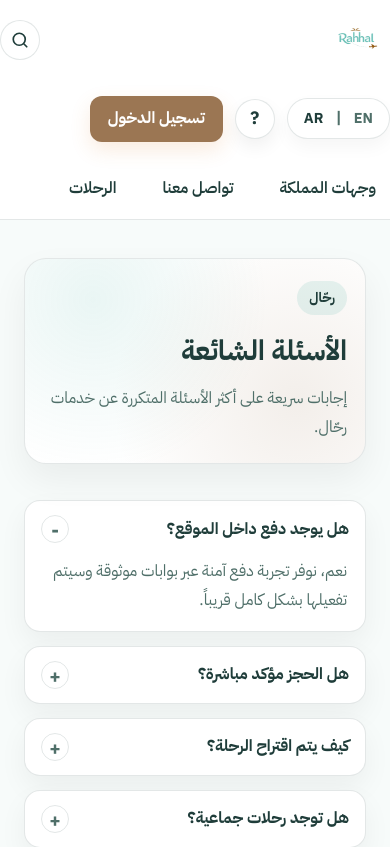
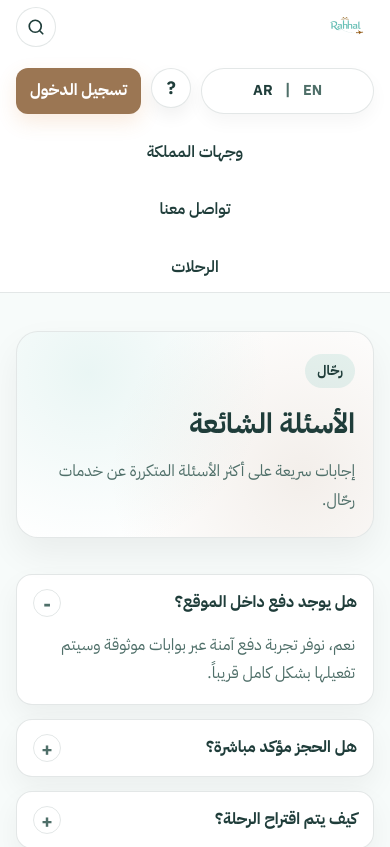
Before and after one commit to samar12325/Rahhal-Front, a React (Vite) app: page /faq in a window 390 px wide. Shown: the top 847 px of the page. Built offline with nearby package versions, Linux system fonts and the light colour scheme; no server answers; a web font is replaced by a local one.

Commit message:
improve mobile responsiveness

```diff
--- a/src/pages/BookingDateSelection/BookingDateSelection.css
+++ b/src/pages/BookingDateSelection/BookingDateSelection.css
@@ -354,6 +354,20 @@
 }
 
 @media (max-width: 900px) {
+  .bookingMain {
+    padding: 24px 20px 56px;
+  }
+
+  .bookingCard {
+    padding: 24px;
+    border-radius: 24px;
+  }
+
+  .bookingTripInfo {
+    flex-direction: column;
+    align-items: flex-start;
+  }
+
   .bookingSteps {
     grid-template-columns: 1fr;
   }
@@ -372,7 +386,112 @@
     padding: 24px 16px 48px;
   }
 
+  .bookingIntro {
+    display: grid;
+    gap: 8px;
+  }
+
+  .bookingIntro h1 {
+    font-size: 1.45rem;
+    line-height: 1.4;
+  }
+
+  .bookingCard {
+    padding: 18px;
+    border-radius: 20px;
+    gap: 20px;
+  }
+
+  .bookingStep,
+  .timeStep,
+  .peopleStep,
+  .calendarStep {
+    padding: 16px;
+    border-radius: 20px;
+  }
+
+  .calendarHeader {
+    padding: 14px 14px 10px;
+  }
+
+  .calendarWeekdays {
+    padding: 0 10px 6px;
+    font-size: 0.75rem;
+  }
+
+  .calendarGrid {
+    gap: 6px;
+    padding: 8px 10px 12px;
+  }
+
+  .calendarDay {
+    height: 52px;
+    border-radius: 14px;
+    font-size: 0.95rem;
+  }
+
+  .calendarLabel {
+    font-size: 0.96rem;
+    text-align: center;
+  }
+
   .bookingChip {
     grid-template-columns: 1fr;
   }
+
+  .bookingChips {
+    grid-template-columns: 1fr;
+  }
+
+  .bookingPeopleControl {
+    grid-template-columns: 44px minmax(0, 1fr) 44px;
+  }
+
+  .peopleBtn {
+    width: 44px;
+    height: 44px;
+    border-radius: 14px;
+  }
 }
+
+@media (max-width: 400px) {
+  .bookingMain {
+    padding-inline: 12px;
+  }
+
+  .bookingStepHeader {
+    align-items: flex-start;
+  }
+
+  .bookingStepHeader > div {
+    min-width: 0;
+  }
+
+  .bookingStepHint {
+    line-height: 1.5;
+  }
+
+  .bookingTripTitle {
+    font-size: 1.1rem;
+  }
+
+  .bookingTripPrice {
+    width: 100%;
+    text-align: center;
+  }
+
+  .calendarNavBtn {
+    width: 36px;
+    height: 36px;
+    border-radius: 12px;
+  }
+
+  .calendarDay {
+    height: 44px;
+    font-size: 0.88rem;
+  }
+
+  .bookingSubmit {
+    font-size: 0.98rem;
+  }
+}
--- a/src/pages/Events/EventsPage.css
+++ b/src/pages/Events/EventsPage.css
@@ -6,6 +6,11 @@
 
 .eventCard {
   align-content: start;
+}
+
+.eventCard .tripMeta {
+  display: grid;
+  gap: 6px;
 }
 
 .eventDescription {
@@ -20,6 +25,10 @@
   font-weight: 800;
 }
 
+.eventCard .primaryBtn {
+  width: 100%;
+}
+
 @media (max-width: 980px) {
   .eventsFiltersRow {
     grid-template-columns: 1fr 1fr;
@@ -30,4 +39,31 @@
   .eventsFiltersRow {
     grid-template-columns: 1fr;
   }
+
+  .eventCard .tripImg {
+    height: 190px;
+  }
+
+  .eventDescription {
+    font-size: 0.94rem;
+    line-height: 1.65;
+  }
+
+  .eventPrice {
+    font-size: 0.96rem;
+  }
 }
+
+@media (max-width: 420px) {
+  .eventCard .tripImg {
+    height: 160px;
+  }
+
+  .eventCard .tripBody {
+    gap: 8px;
+  }
+
+  .eventCard .tripMeta {
+    font-size: 0.85rem;
+  }
+}
--- a/src/pages/Home/Home.css
+++ b/src/pages/Home/Home.css
@@ -203,6 +203,7 @@
   top: calc(100% + 10px);
   right: 0;
   min-width: 220px;
+  max-width: min(320px, calc(100vw - 32px));
   display: grid;
   gap: 6px;
   padding: 10px;
@@ -1058,8 +1059,13 @@
 
 /* Responsive */
 @media (max-width: 920px) {
+  .container {
+    padding: 0 18px;
+  }
+
   .headerInner {
     flex-wrap: wrap;
+    align-items: flex-start;
   }
 
   .brandSearch {
@@ -1071,6 +1077,7 @@
 
   .searchWrapper {
     flex: 1;
+    min-width: 0;
     justify-content: flex-end;
     position: relative;
   }
@@ -1087,22 +1094,102 @@
   .searchWrapper.searchOpen .searchBox {
     display: flex;
   }
+
+  .actions {
+    order: 2;
+    width: 100%;
+    justify-content: space-between;
+    flex-wrap: wrap;
+  }
+
+  .nav {
+    order: 3;
+    width: 100%;
+    justify-content: flex-start;
+    flex-wrap: nowrap;
+    overflow-x: auto;
+    padding-bottom: 4px;
+    scrollbar-width: none;
+  }
+
+  .nav::-webkit-scrollbar {
+    display: none;
+  }
+
+  .navLink,
+  .navTrigger,
+  .navDropdown {
+    flex: 0 0 auto;
+    white-space: nowrap;
+  }
 }
 
 @media (max-width: 640px) {
+  .container {
+    padding: 0 16px;
+  }
+
+  .headerInner {
+    gap: 14px;
+  }
+
+  .logo {
+    height: 54px;
+  }
+
   .searchBox {
     min-width: auto;
   }
 
+  .actions {
+    gap: 10px;
+    align-items: stretch;
+    justify-content: space-between;
+  }
+
+  .langToggle {
+    padding: 6px 10px;
+  }
+
+  .header .primaryBtn {
+    min-width: 120px;
+    padding-inline: 14px;
+  }
+
   .nav {
-    justify-content: flex-start;
-    flex-wrap: wrap;
-    order: 3;
+    display: grid;
+    grid-template-columns: 1fr;
+    gap: 8px;
+    overflow: visible;
+    padding-bottom: 0;
+  }
+
+  .navLink,
+  .navTrigger {
+    width: 100%;
+    justify-content: center;
+    text-align: center;
+    padding: 12px 14px;
+  }
+
+  .navDropdown {
     width: 100%;
   }
 
-  .actions {
-    order: 2;
+  .navMenu,
+  .navMenuHelp,
+  .profileDropdown .profileMenu {
+    position: static;
+    min-width: 0;
+    width: 100%;
+    max-width: 100%;
+    margin-top: 8px;
+    box-shadow: none;
+    border-radius: 14px;
+  }
+
+  .navMenuButton {
+    text-align: center;
   }
 
   .heroWrap {
@@ -1129,8 +1216,39 @@
     align-items: stretch;
   }
 
+  .hero {
+    min-height: auto;
+    padding: 28px 0 18px;
+  }
+
+  .heroTitle,
+  .heroTitleCenter {
+    font-size: clamp(28px, 9vw, 38px);
+  }
+
+  .heroText,
+  .heroTextCenter {
+    font-size: 0.98rem;
+  }
+
+  .destScroll {
+    grid-auto-columns: min(84vw, 290px);
+    gap: 14px;
+    padding-inline: 2px;
+  }
+
+  .destBody {
+    align-items: flex-start;
+    flex-direction: column;
+  }
+
+  .feature-grid {
+    grid-template-columns: 1fr;
+  }
+
   .footerInner {
     grid-template-columns: 1fr;
+    gap: 18px;
   }
 
   .footerBottom {
@@ -1166,6 +1284,19 @@
 
   .testimonials .section-head {
     margin-bottom: 12px;
+  }
+
+  .scrollBtn {
+    display: none;
+  }
+
+  .hero .container.heroWrap.heroWrapCenter {
+    padding: 0;
+  }
+
+  .planePathImg {
+    width: 150px;
+    bottom: -40px;
   }
 }
 
@@ -1306,6 +1437,59 @@
   }
 }
 
+@media (max-width: 480px) {
+  .primaryBtn,
+  .secondaryBtn {
+    width: 100%;
+  }
+
+  .brandSearch {
+    gap: 10px;
+  }
+
+  .actions {
+    display: grid;
+    grid-template-columns: 1fr auto auto;
+    width: 100%;
+  }
+
+  .langToggle {
+    width: 100%;
+    justify-content: center;
+  }
+
+  .heroCenter {
+    min-height: auto;
+  }
+
+  .heroCenterRel {
+    min-height: 0;
+  }
+
+  .collageRefFix {
+    gap: 12px;
+  }
+
+  .bigFix,
+  .card.big {
+    height: 260px;
+    max-width: 100%;
+  }
+
+  .smallFix,
+  .card.small {
+    width: 100%;
+    max-width: 100%;
+    height: 130px;
+  }
+
+  .planeDotFix {
+    width: 44px;
+    height: 44px;
+    right: -8px;
+  }
+}
+
 /* ✅ Center the whole HERO block inside the red bounds */
 .hero .container.heroWrap.heroWrapCenter{
   max-width: 1040px;
--- a/src/pages/TripsAvailable/TripsAvailable.css
+++ b/src/pages/TripsAvailable/TripsAvailable.css
@@ -222,6 +222,10 @@
   flex-wrap: wrap;
 }
 
+.tripActions > * {
+  flex: 1 1 160px;
+}
+
 .tripsPagination {
   display: flex;
   justify-content: center;
@@ -251,6 +255,12 @@
   .tripsHero {
     flex-direction: column;
     align-items: flex-start;
+  }
+
+  .countBadge {
+    white-space: normal;
+    width: 100%;
+    text-align: center;
   }
 
   .tripsHero h1 {
@@ -288,4 +298,31 @@
   .tag {
     font-size: 0.8rem;
   }
+
+  .tripActions > * {
+    width: 100%;
+    flex-basis: 100%;
+  }
 }
+
+@media (max-width: 420px) {
+  .tripsMain {
+    padding-inline: 12px;
+  }
+
+  .tripsHero,
+  .filtersCard,
+  .tripCard {
+    border-radius: 18px;
+  }
+
+  .tripBody {
+    padding: 12px;
+  }
+
+  .input,
+  .select {
+    padding: 10px;
+    font-size: 0.95rem;
+  }
+}
```
